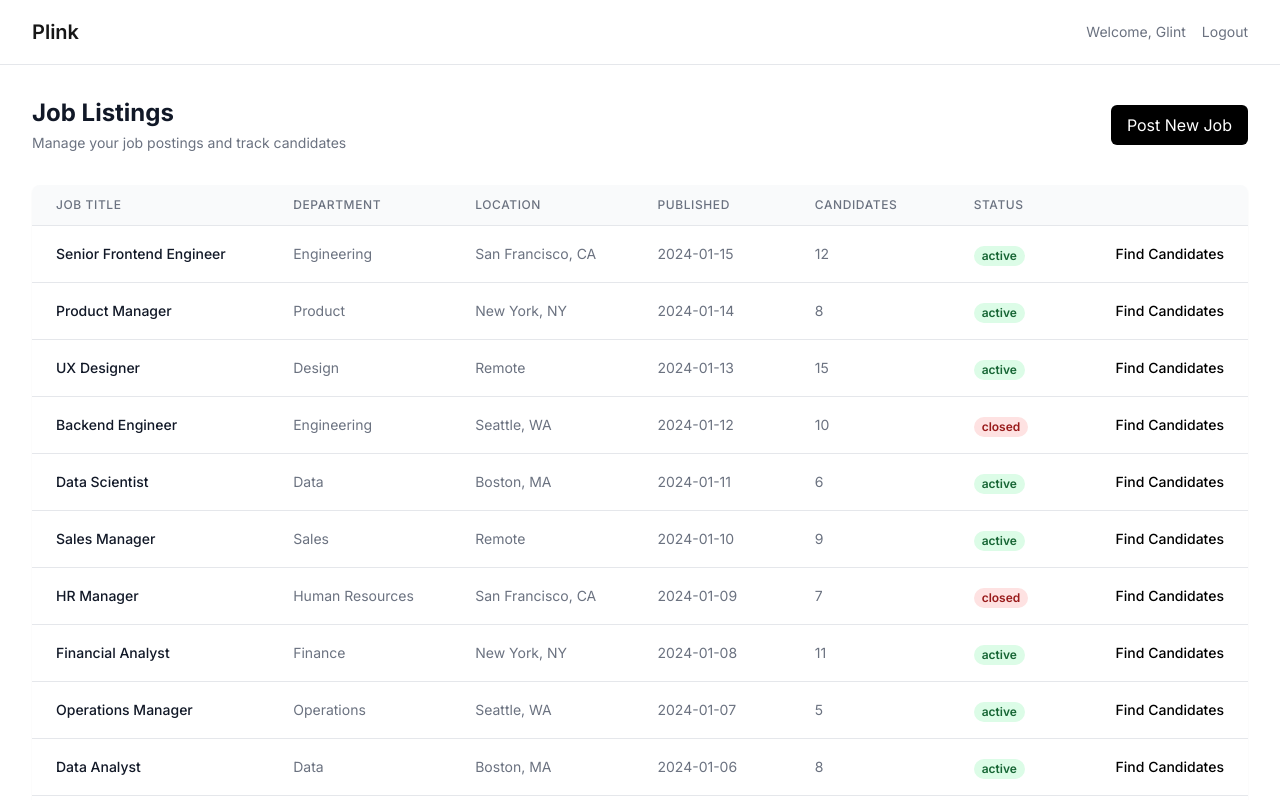
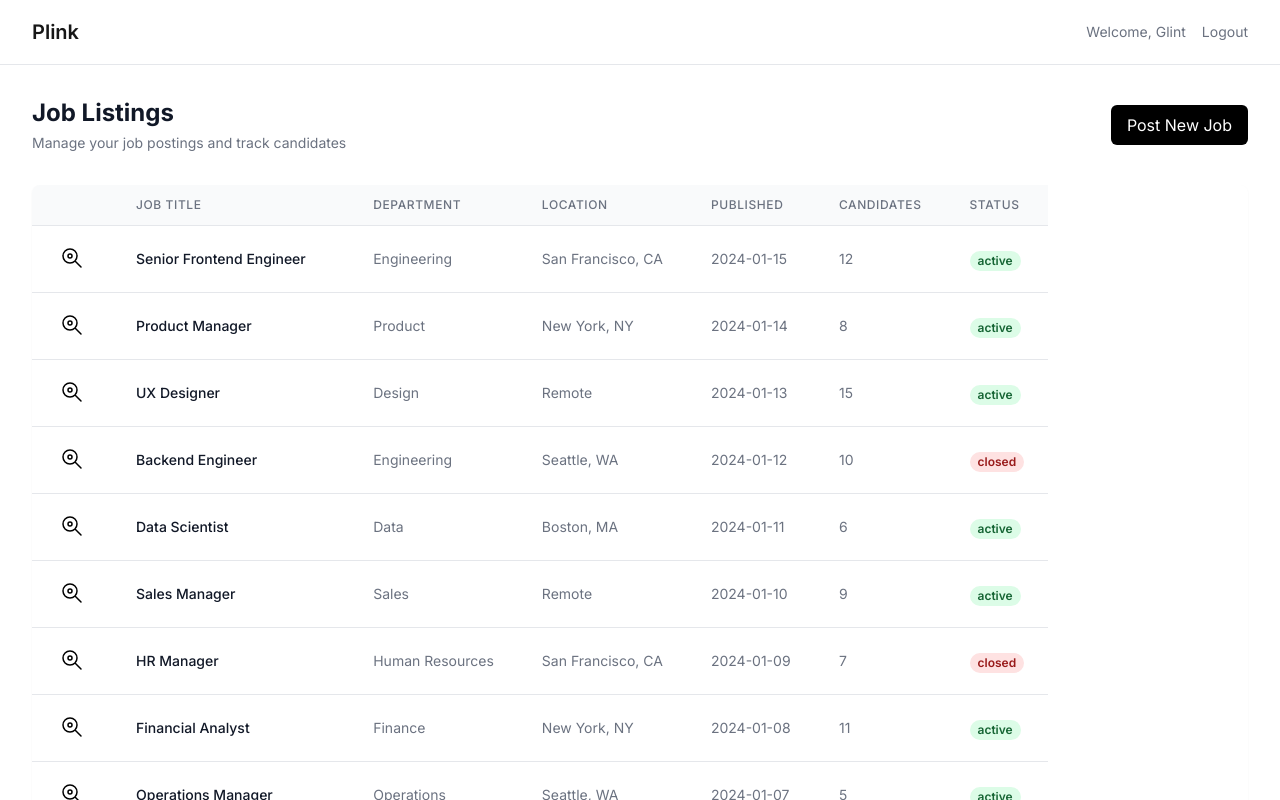
Before and after one commit to BobbyWang0120/glint_windsurf, a Next.js app: page / in a window 1280 px wide. Both pictures are taken after a click on the button "Watch Demo". Shown: the top 800 px of the page. Built offline with nearby package versions, Linux system fonts and the light colour scheme.

Commit message:
将职位列表中AI搜索的按钮移到最左边，并且改为图标

```diff
--- a/src/app/components/JobListings.tsx
+++ b/src/app/components/JobListings.tsx
@@ -26,32 +26,53 @@ export default function JobListings() {
           <table className="min-w-full divide-y divide-gray-200 table-fixed" style={{ minWidth: '1000px' }}>
             <thead className="bg-gray-50">
               <tr>
-                <th className="w-1/6 px-6 py-3 text-left text-xs font-medium text-gray-500 uppercase tracking-wider">
+                <th className="w-16 px-6 py-3 text-left text-xs font-medium text-gray-500 uppercase tracking-wider">
+                  <span className="sr-only">AI Match</span>
+                </th>
+                <th className="px-6 py-3 text-left text-xs font-medium text-gray-500 uppercase tracking-wider">
                   Job Title
                 </th>
-                <th className="w-1/6 px-6 py-3 text-left text-xs font-medium text-gray-500 uppercase tracking-wider">
+                <th className="px-6 py-3 text-left text-xs font-medium text-gray-500 uppercase tracking-wider">
                   Department
                 </th>
-                <th className="w-1/6 px-6 py-3 text-left text-xs font-medium text-gray-500 uppercase tracking-wider">
+                <th className="px-6 py-3 text-left text-xs font-medium text-gray-500 uppercase tracking-wider">
                   Location
                 </th>
-                <th className="w-1/6 px-6 py-3 text-left text-xs font-medium text-gray-500 uppercase tracking-wider">
+                <th className="px-6 py-3 text-left text-xs font-medium text-gray-500 uppercase tracking-wider">
                   Published
                 </th>
-                <th className="w-1/6 px-6 py-3 text-left text-xs font-medium text-gray-500 uppercase tracking-wider">
+                <th className="px-6 py-3 text-left text-xs font-medium text-gray-500 uppercase tracking-wider">
                   Candidates
                 </th>
-                <th className="w-1/6 px-6 py-3 text-left text-xs font-medium text-gray-500 uppercase tracking-wider">
+                <th className="px-6 py-3 text-left text-xs font-medium text-gray-500 uppercase tracking-wider">
                   Status
-                </th>
-                <th className="w-1/6 px-6 py-3 text-right">
-                  <span className="sr-only">Actions</span>
                 </th>
               </tr>
             </thead>
             <tbody className="bg-white divide-y divide-gray-200">
               {mockJobs.map((job) => (
                 <tr key={job.id} className="hover:bg-gray-50">
+                  <td className="px-6 py-4 whitespace-nowrap">
+                    <Link
+                      href={`/jobs/${job.id}/matching/loading`}
+                      className="inline-flex items-center justify-center w-8 h-8 text-black hover:text-gray-700 transition-colors"
+                      title="Find AI Matches"
+                    >
+                      <svg
+                        className="w-6 h-6"
+                        fill="none"
+                        viewBox="0 0 24 24"
+                        stroke="currentColor"
+                      >
+                        <path
+                          strokeLinecap="round"
+                          strokeLinejoin="round"
+                          strokeWidth={1.5}
+                          d="M21 21l-6-6m2-5a7 7 0 11-14 0 7 7 0 0114 0zM10 12a2 2 0 100-4 2 2 0 000 4z"
+                        />
+                      </svg>
+                    </Link>
+                  </td>
                   <td className="px-6 py-4 whitespace-nowrap">
                     <div className="text-sm font-medium text-gray-900">{job.title}</div>
                   </td>
@@ -76,11 +97,6 @@ export default function JobListings() {
                       {job.status}
                     </span>
                   </td>
-                  <td className="px-6 py-4 whitespace-nowrap text-right text-sm font-medium">
-                    <Link href={`/jobs/${job.id}/matching/loading`} className="text-black hover:text-gray-700">
-                      Find Candidates
-                    </Link>
-                  </td>
                 </tr>
               ))}
             </tbody>
```
